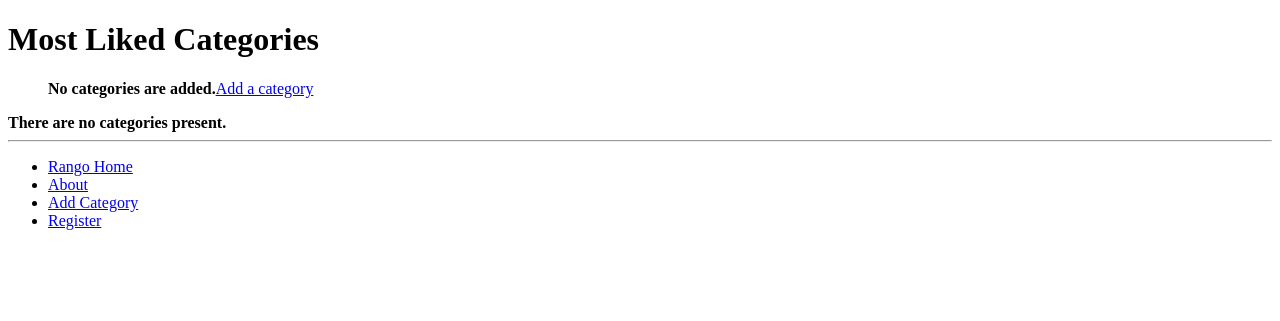
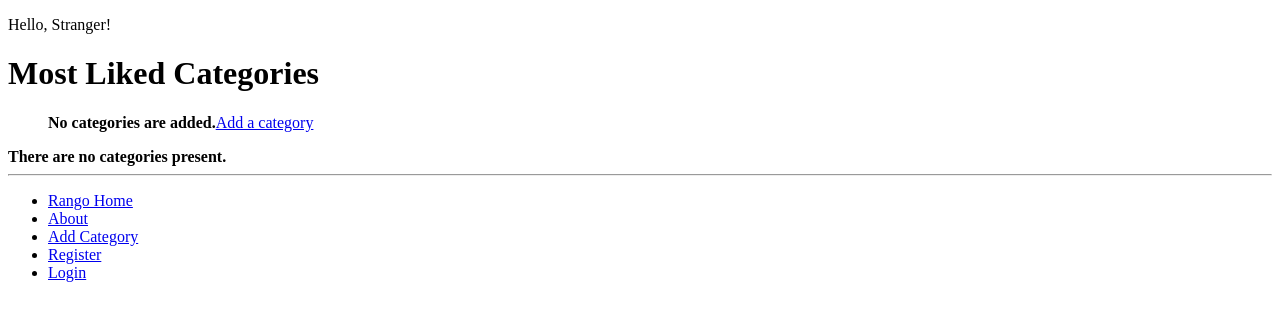
Before and after one commit to raghuraju/tango-with-django-110, a Django app: page /rango/ in a window 1280 px wide. Shown: the top 321 px of the page. Run offline with Django 3.2, Linux system fonts and the light colour scheme; data that the repository does not hold is empty.

Commit message:
Login implememnted; Logout in progress

```diff
--- a/rango/urls.py
+++ b/rango/urls.py
@@ -6,6 +6,8 @@ urlpatterns = [
 	url(r'^$', views.index, name='index'),
 	url(r'about/$', views.about, name='about'),
 	url(r'register/$', views.register, name='register'),
+	url(r'login/$', views.user_login, name='login'),
+	url(r'logout/$', views.user_logout, name='logout'),
 	url(r'add-category/$', views.add_category, name='add_category'),
 	url(r'add-page/(?P<category_slug_url>[\w\-]+)/$', views.add_page, name='add_page'),
 	url(r'category/(?P<category_name_url>[\w\-]+)/$', views.show_category, name='show_category'),
--- a/rango/views.py
+++ b/rango/views.py
@@ -1,5 +1,7 @@
+from django.contrib.auth import authenticate, login
+from django.core.urlresolvers import reverse
 from django.shortcuts import render
-from django.http import HttpResponse
+from django.http import HttpResponse, HttpResponseRedirect
 from .models import Category, Page
 from .forms import CategoryForm, PageForm, UserForm, UserProfileForm
 
@@ -109,3 +111,26 @@ def register(request):
 			'profile_form': profile_form,
 			'registered': registered
 		})
+
+
+def user_login(request):
+	if request.method == 'POST':
+		username = request.POST.get('username')
+		password = request.POST.get('password')
+
+		user = authenticate(username=username, password=password)
+
+		if user:
+			if user.is_active:
+				login(request, user)
+				return HttpResponseRedirect(reverse('rango:index'))
+			else:
+				return HttpResponse("Your account has been disabled. Please contact the admin.")
+		else:
+			return HttpResponse("Invalid username/password.")
+	else:
+		return render(request, 'rango/login.html', {})
+
+
+def user_logout(request):
+	pass
--- a/templates/rango/base.html
+++ b/templates/rango/base.html
@@ -30,6 +30,9 @@
 				<li>
 					<a href="{% url 'rango:register' %}">Register</a>
 				</li>
+				<li>
+					<a href="{% url 'rango:login' %}">Login</a>
+				</li>
 			</ul>
 		</div>
 	</body>
--- a/templates/rango/index.html
+++ b/templates/rango/index.html
@@ -7,6 +7,13 @@
 {% endblock %}
 
 {% block body_content %}
+	<!-- Welcome message -->
+	{% if user.is_authenticated %}
+		<p>Hello, {{ user.username }}!</p>
+	{% else %}
+		<p>Hello, Stranger!</p>
+	{% endif %}
+
 	<!-- Categories -->
 	{% most_liked_categories %}
 
```
